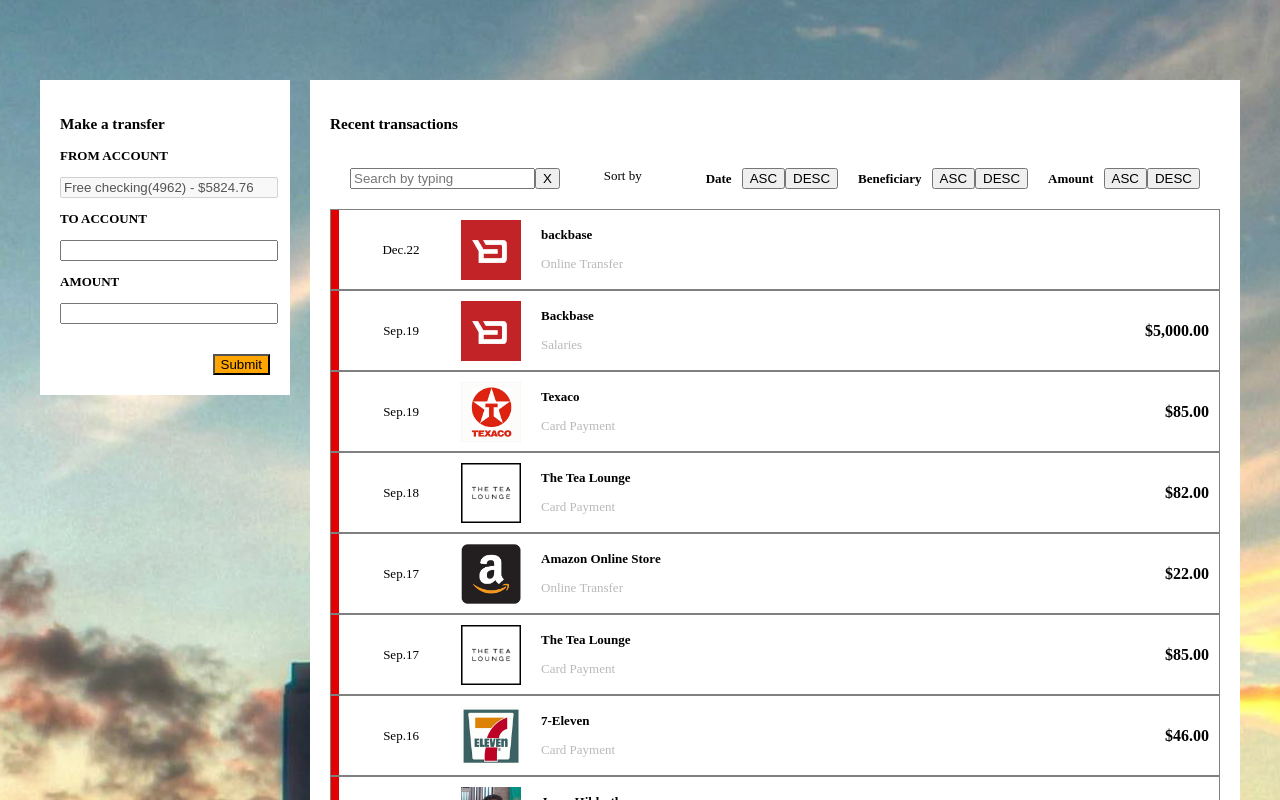
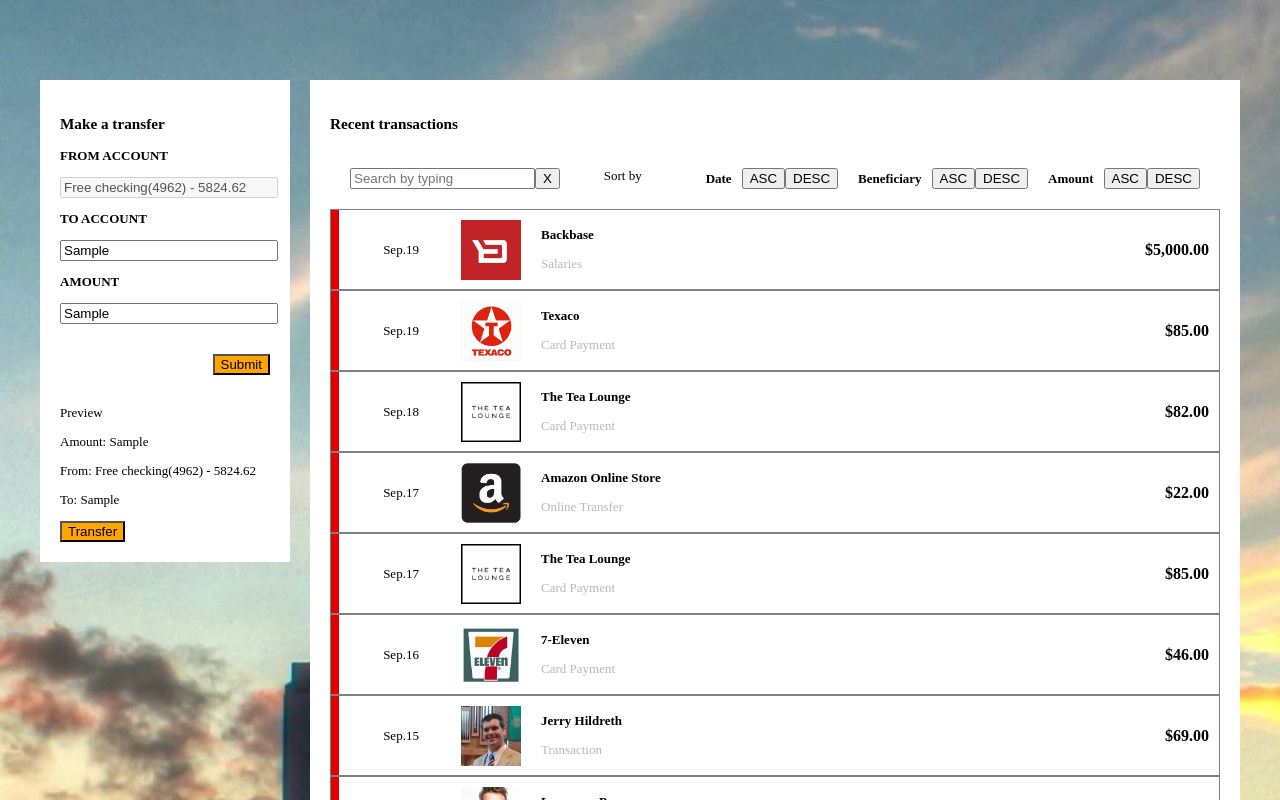
Before and after one commit to tomasznastaly/codebase, an Angular app: page /transactions in a window 1280 px wide. Both pictures are taken after typing "Sample", "Sample" into the empty fields and a click on the button "Submit". Shown: the top 800 px of the page. Built offline with nearby package versions, Linux system fonts and the light colour scheme.

Commit message:
adding overdraft and submit

```diff
--- a/src/app/transactions/transfer/transfer.component.html
+++ b/src/app/transactions/transfer/transfer.component.html
@@ -16,6 +16,15 @@
   </div>
 
   <div class="submit-btn-container">
-    <button (click)="makeTransfer()">Submit</button>
+    <button (click)="submit()">Submit</button>
+  </div>
+
+  <div *ngIf="isSubmitted">
+    <p>Preview</p>
+    <p>Amount: {{ transferForm.value.amount }}</p>
+    <p>From: {{ transferForm.getRawValue().from }}</p>
+    <p>To: {{ transferForm.value.to }}</p>
+    <button (click)="makeTransfer()" [disabled]="hasOverDraft()">Transfer</button>
+    <p *ngIf="hasOverDraft()">Max overdraft -$500.00!</p>
   </div>
 </div>
--- a/src/app/transactions/transfer/transfer.component.scss
+++ b/src/app/transactions/transfer/transfer.component.scss
@@ -17,10 +17,11 @@
 
 .submit-btn-container {
   margin-top: 30px;
+  margin-bottom: 30px;
   display: flex;
   justify-content: flex-end;
+}
 
-  button {
-    background: $orange;
-  }
+button {
+  background: $orange;
 }
--- a/src/app/transactions/transfer/transfer.component.ts
+++ b/src/app/transactions/transfer/transfer.component.ts
@@ -3,8 +3,6 @@
 import { TransactionsService } from '../transactions.service';
 import { CreditDebitIndicator, TransactionType } from '../models/transaction-metadata.model';
 import { CurrencyCode } from '../models/amount-currency.model';
-
-const defaultAccountFrom = 'Free checking(4962) - $5824.76';
 
 @Component({
   selector: 'app-transfer',
@@ -13,6 +11,9 @@
 })
 export class TransferComponent implements OnInit {
   transferForm: FormGroup;
+  balance = 5824.62;
+  isSubmitted = false;
+  private readonly balanceThreshold = -500;
 
   constructor(
     private readonly formBuilder: FormBuilder,
@@ -21,6 +22,14 @@
 
   ngOnInit() {
     this.buildTransferForm();
+  }
+
+  submit() {
+    this.isSubmitted = true;
+  }
+
+  hasOverDraft(): boolean {
+    return this.balance - this.transferForm.get('amount')?.value < this.balanceThreshold;
   }
 
   makeTransfer() {
@@ -43,13 +52,15 @@
       }
     });
 
+    this.updateBalance();
     this.reset();
   }
 
   private reset() {
+    this.isSubmitted = false;
     this.transferForm.patchValue({
       amount: '',
-      from: defaultAccountFrom,
+      from: this.getFromAccount(),
       to: '',
     });
   }
@@ -57,8 +68,16 @@
   private buildTransferForm() {
     this.transferForm = this.formBuilder.group({
       amount: '',
-      from: { value: defaultAccountFrom, disabled: true},
+      from: { value: this.getFromAccount(), disabled: true },
       to: '',
     });
   }
+
+  private updateBalance() {
+    this.balance = this. balance - this.transferForm.value.amount;
+  }
+
+  private getFromAccount() {
+    return `Free checking(4962) - ${this.balance}`;
+  }
 }
```
